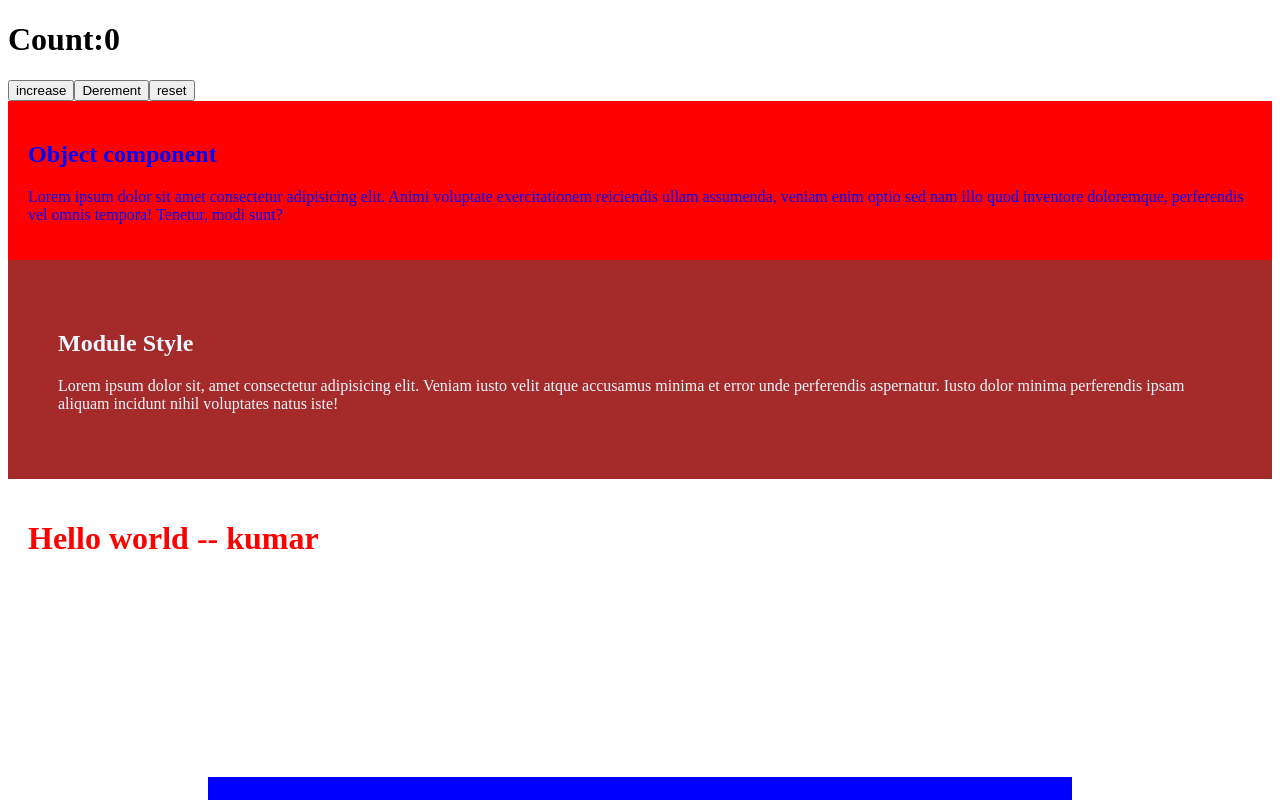
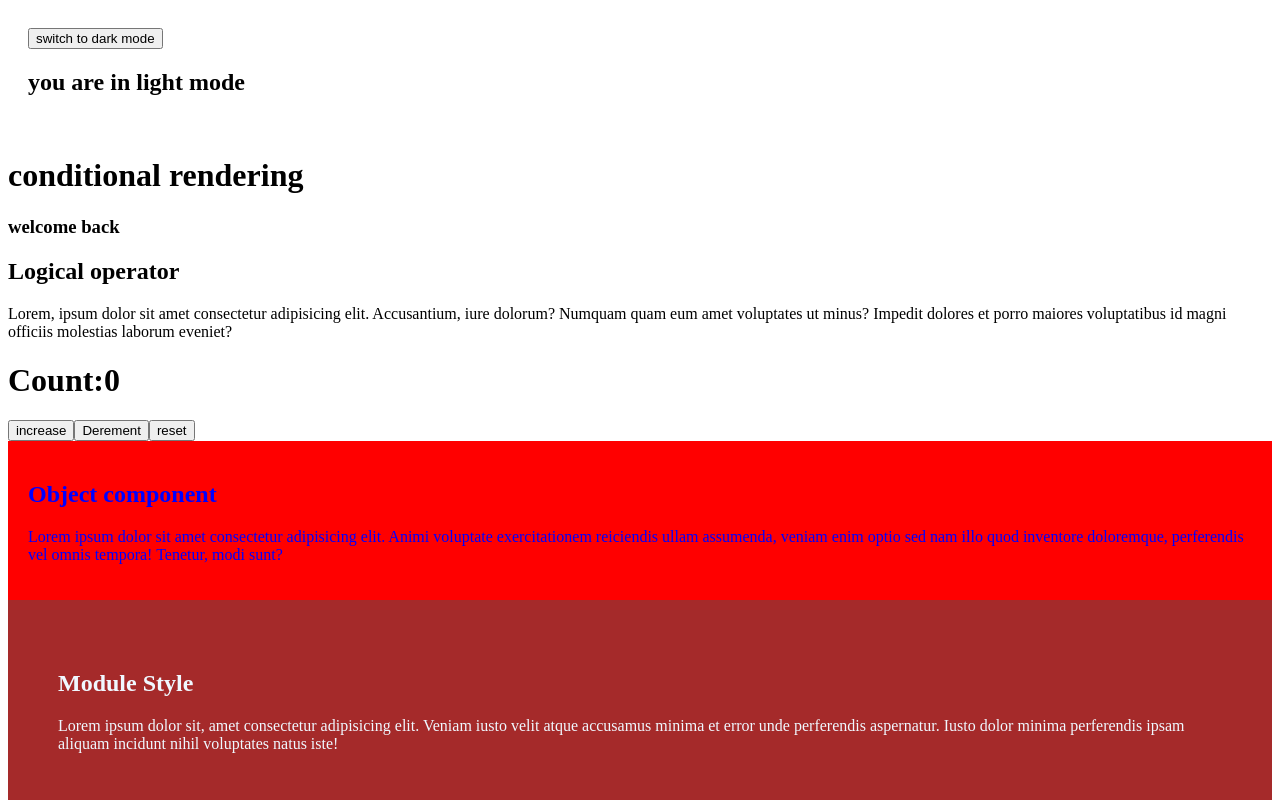
Before and after one commit to kamalrajms/julyB2, a React (Vite) app: page / in a window 1280 px wide. Shown: the top 800 px of the page. Built offline with nearby package versions, Linux system fonts and the light colour scheme.

Commit message:
conditional rendering and list rendering, usestate

```diff
--- a/src/App.jsx
+++ b/src/App.jsx
@@ -5,6 +5,9 @@ import ExternalStyle from "./component/ExternalStyle";
 import ModuleStyle from "./component/ModuleStyle";
 import ObjectStyle from "./component/ObjectStyle";
 import UseStateHook from "./component/UseStateHook";
+import ConditionalRendering from "./component/ConditionalRendering";
+import LIstRendering from "./component/LIstRendering";
+import DarkMode from "./component/DarkMode";
 
 export default function App() {
   const name = "kumar";
@@ -18,9 +21,12 @@ export default function App() {
   const name3 = "AK";
   const age3 = 26;
   const city3 = "chennai";
+  const user = false;
 
   return (
     <>
+      <DarkMode />
+      {user ? <LIstRendering /> : <ConditionalRendering />}
       <UseStateHook />
       <ObjectStyle />
       <ModuleStyle />
--- /dev/null
+++ b/src/component/ConditionalRendering.jsx
@@ -0,0 +1,21 @@
+import React from "react";
+
+export default function ConditionalRendering() {
+  const user = true;
+  return (
+    <div>
+      <h1>conditional rendering</h1>
+      {user ? <h3>welcome back</h3> : <h3>please login...</h3>}
+
+      <h2>Logical operator</h2>
+      {user && (
+        <p>
+          Lorem, ipsum dolor sit amet consectetur adipisicing elit. Accusantium,
+          iure dolorum? Numquam quam eum amet voluptates ut minus? Impedit
+          dolores et porro maiores voluptatibus id magni officiis molestias
+          laborum eveniet?
+        </p>
+      )}
+    </div>
+  );
+}
--- /dev/null
+++ b/src/component/DarkMode.jsx
@@ -0,0 +1,24 @@
+import React, { useState } from "react";
+
+export default function DarkMode() {
+  const [dark, setDark] = useState(false);
+  console.log(dark);
+
+  return (
+    <div
+      style={{
+        background: dark ? "#333" : "#fff",
+        color: dark ? "#fff" : "#000",
+        padding: "20px",
+      }}
+    >
+      <button onClick={() => setDark(!dark)}>
+        switch to {dark ? "light" : "dark"} mode
+      </button>
+      <h2>you are in {dark ? "dark" : "light"} mode</h2>
+    </div>
+  );
+}
+
+// !true===false
+// !false=== true
--- /dev/null
+++ b/src/component/LIstRendering.jsx
@@ -0,0 +1,41 @@
+import React from "react";
+
+export default function LIstRendering() {
+  // eg1
+  const fruits = ["apple", "banana", "mango", "react"];
+
+  const user = [
+    { id: 1, name: "rahul" },
+    { id: 2, name: "Ravi" },
+    { id: 3, name: "jeeva" },
+  ];
+
+  return (
+    <div>
+      {/* eg1 */}
+      <h2>list rengering</h2>
+      <h2>fruits list</h2>
+      {fruits.map((name, ind) => (
+        <p key={ind}>{name}</p>
+      ))}
+
+      {/* eg2 */}
+      <h2>user data</h2>
+
+      {/* user=[{},{},{}] */}
+      {/* person={id:1,name:"rahul"} */}
+
+      {user.length > 0 ? (
+        <div>
+          {user.map((person) => (
+            <h4 key={person.id}>
+              {person.id}.{person.name}
+            </h4>
+          ))}
+        </div>
+      ) : (
+        <p>no data found</p>
+      )}
+    </div>
+  );
+}
```
Also changed, not shown: src/tex.txt.
